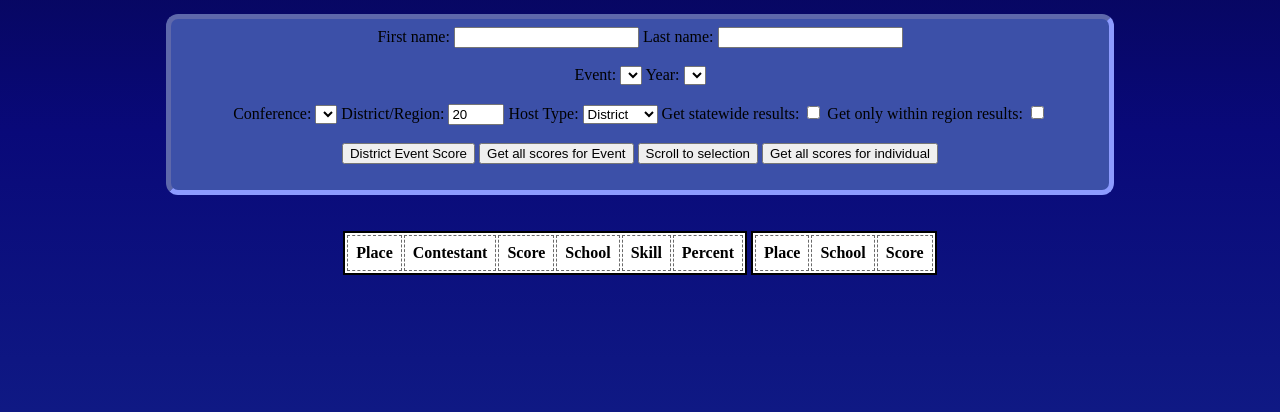
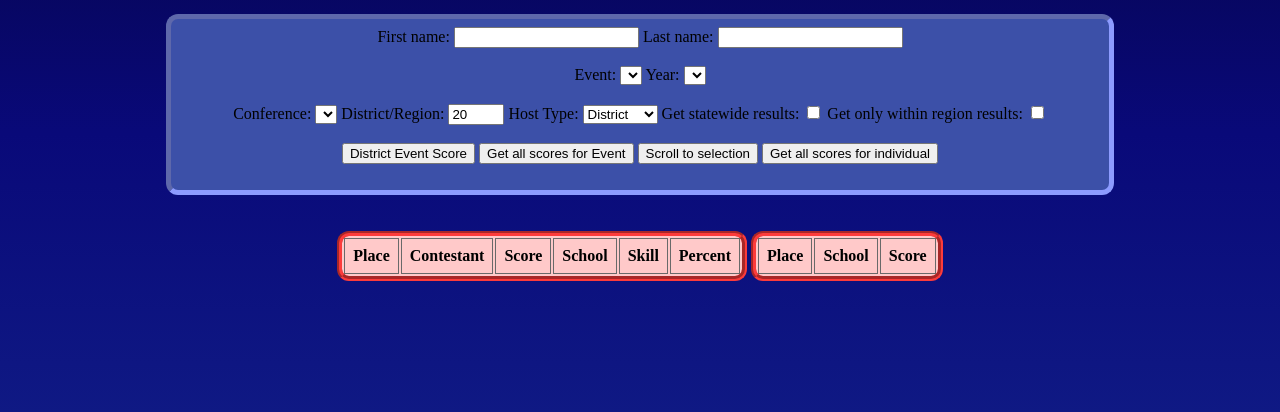
Before and after one commit to Knucklesfan/UilAPI, a website: page uil-api-js/public/index.html in a window 1280 px wide. Shown: the part 388-800 px from the top of the page. Drawn offline with nearby package versions, Linux system fonts and the light colour scheme; no server answers.

Commit message:
redded table

```diff
--- a/uil-api-js/public/style.css
+++ b/uil-api-js/public/style.css
@@ -15,12 +15,12 @@ h1 {
 table {
     margin-left: auto;
     margin-right: auto;
-    background-color: white;
-    border-color: black;
-    border-width: 2px;
-    border-style: solid;
     text-align: center;
     display: inline-block;
+    border: 5px groove #fc3b3b;
+    border-radius: 12px;
+    background: #ffc9c9;
+
 }
 #givebg {
     border: 5px inset #8D9BFF;
@@ -29,9 +29,10 @@ table {
     padding: 8px;
 }
 td, th {
-    border: 1px dashed dimgrey;
+    border: 1px solid dimgrey;
     text-align: center;
     padding: 8px;
+    //background: #f2f2f2;
 }
 .topnav {
     background-color: #333;
```
